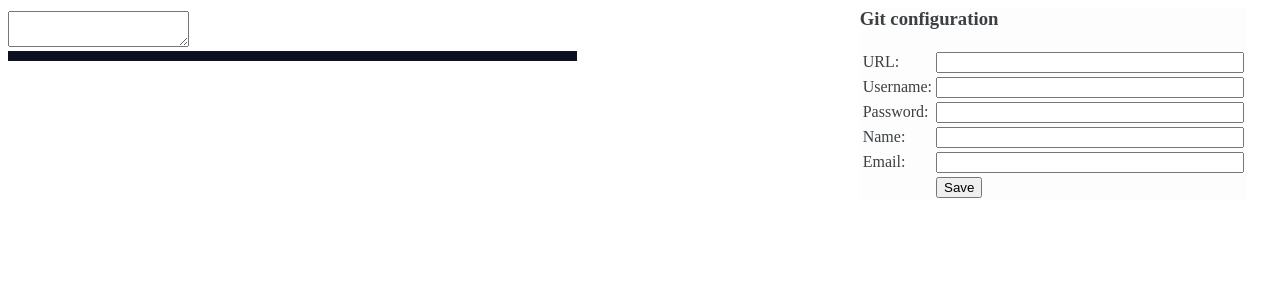
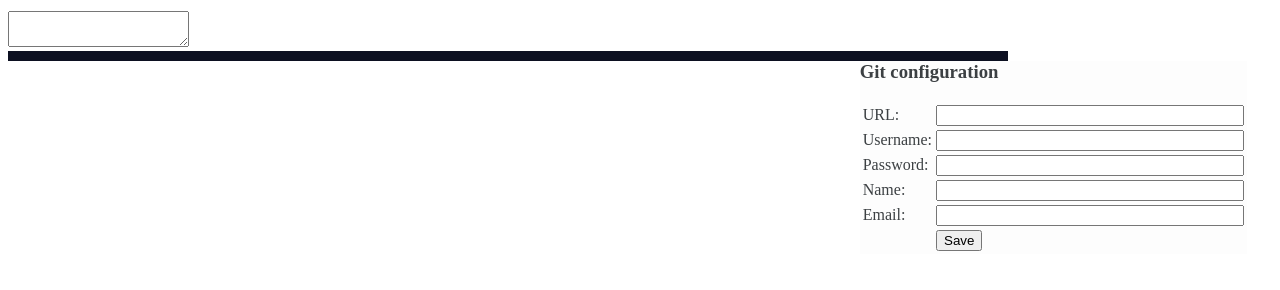
Before and after one commit to arj03/emacs-diary-browser, a website with bundled scripts: page index.html in a window 1280 px wide. Built offline with nearby package versions, Linux system fonts and the light colour scheme; files whose address does not match are found by name.

Commit message:
Fix editor width

```diff
--- a/style.css
+++ b/style.css
@@ -1,5 +1,6 @@
 #left {
-  width: 45%;
+  width: 60%;
+  min-width: 1000px;
   float: left;
 }
 
```
